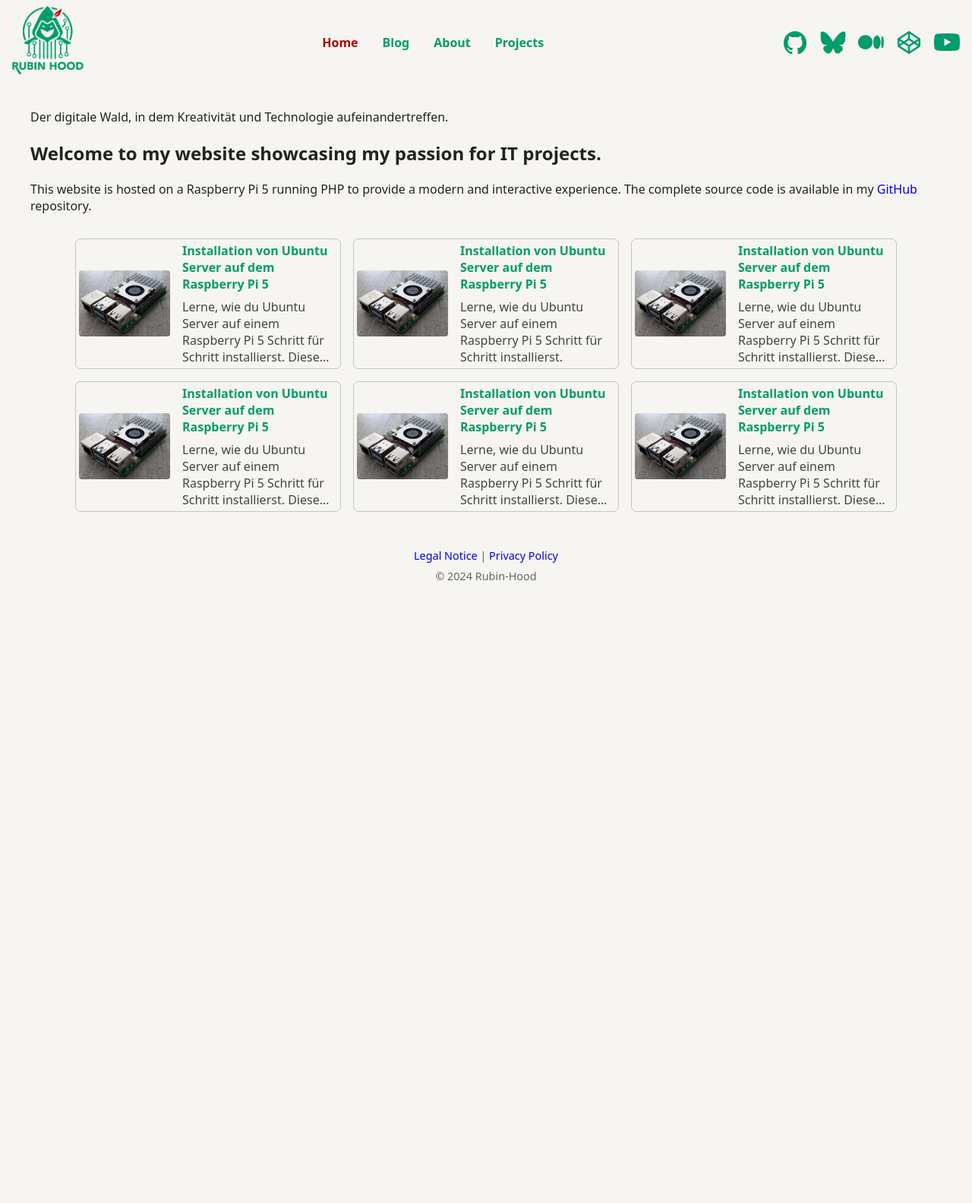
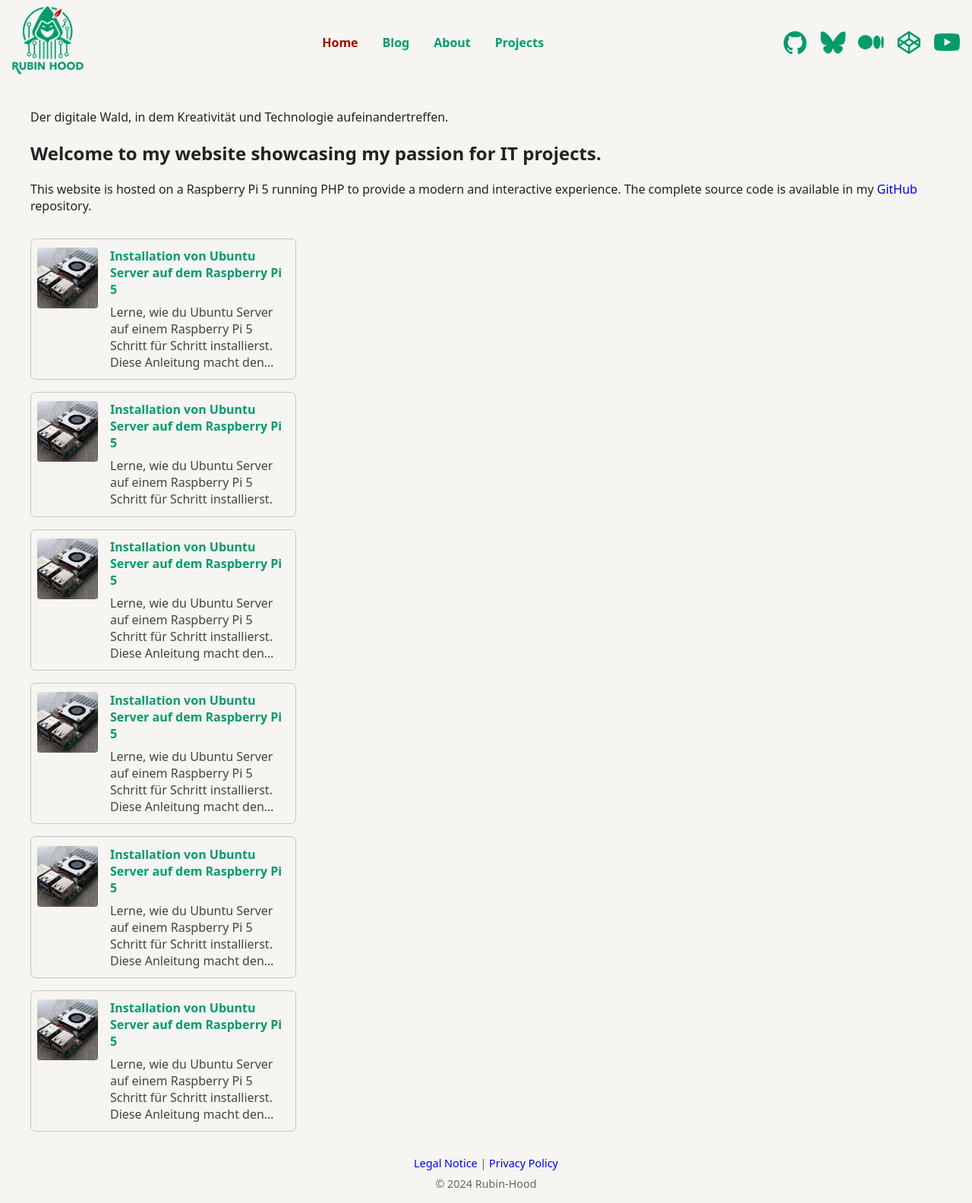
Before and after one commit to rubin-hood/rubinhood-blog, a Jekyll site: the page built from index.md, in a window 1280 px wide. Shown: the whole page at 76% size. Built offline with Jekyll 4.4.1, drawn with Linux system fonts in a browser that asks for light colours; before the commit the page ends 900 px from its top, so only the background shows below that.

Commit message:
Update style.css

```diff
--- a/assets/css/style.css
+++ b/assets/css/style.css
@@ -126,78 +126,78 @@
 }
 
 /* ===========================================================
-   4. Blog-Grid und Blog-Karten
-   -----------------------------------------------------------
-   - Layout und Aussehen für Blog-Listen und Blogkarten
+   4. Blog-Grid und Blog-Karten (wichtige Änderungen)
    =========================================================== */
 
-/* Grid für Blog-Teaser oder Blog-Übersicht */
-.blog-teaser-grid, .blog-grid {
-  display: flex;            /* Zeigt alle Blogkarten nebeneinander als Flexbox */
-  flex-wrap: wrap;          /* Karten umbrechen automatisch in die nächste Zeile bei wenig Platz */
-  gap: 0rem 1rem;           /* Vertikal kein Abstand, horizontal 1rem Abstand zwischen Karten */
-  margin-bottom: 2rem;      /* Abstand unterhalb des gesamten Grids */
-  justify-content: center;  /* Grid wird zentriert, Karten erscheinen in der Mitte */
+/* Sidebar (linke Spalte) */
+.blog-layout {
+  display: flex;
+  gap: 2rem;
 }
 
-/* Einzelansicht (alle Blogkarten untereinander in einer Spalte) */
-.blog-grid-single {
-  flex-direction: column;   /* Stapelt die Karten untereinander (vertikal) */
-  align-items: center;      /* Karten in der Mitte ausrichten */
+.blog-sidebar {
+  flex: 1 1 520px; /* Passe hier die Breite nach Wunsch an */
+  min-width: 380px;
+  max-width: 700px;
+  border-right: 2px solid #e0e0e0;
+  padding-right: 2rem;
+  box-sizing: border-box;
 }
 
-/* Einzelne Blogkarte (Artikel-Vorschau) */
+/* Blog-Listen (untereinander, mit Abstand) */
+.blog-list {
+  display: flex;
+  flex-direction: column;
+  gap: 1.2rem;
+}
+
+/* Blogkarten (Vorschau/Teaser in der Sidebar) */
 .blog-card {
-  flex: 1 1 300px;          /* Karte kann wachsen, ist aber mindestens 300px breit */
-  box-sizing: border-box;   /* Padding und Border werden zur Breite dazugerechnet */
-  background: #F6F5F1;         /* Weiße Kartenfläche */
-  /*border: 2px solid #ff0000;   /* Dezenter, grauer Rahmen */
-  border-radius: 7px;       /* Abgerundete Ecken */
-  display: flex;            /* Bild und Inhalt nebeneinander */
-  align-items: center;      /* Bild und Text oben bündig */
-  padding: 0.25rem;         /* Etwas Innenabstand rundherum */
-  min-width: 250px;         /* Mindestbreite der Karte */
-  max-width: 350px;         /* Maximalbreite der Karte */
-  margin-bottom: 1rem;      /* Abstand nach unten zur nächsten Karte */
-  transition: border-color .2s; /* Weicher Übergang bei Farbumschlag (z.B. bei aktiver Karte) */
+  display: flex;
+  align-items: flex-start;
+  background: #F6F5F1;
+  border-radius: 7px;
+  padding: 0.7rem 0.5rem;
+  margin-bottom: 0;
+  width: 100%;
+  max-width: unset;
+  min-width: 0;
+  box-sizing: border-box;
+  transition: border-color .2s;
+  /* border: 1px solid #c4c4c4;  // falls gewünscht */
+}
+
+.blog-card .card-img {
+  min-width: 80px;
+  max-width: 80px;
+  min-height: 80px;
+  max-height: 80px;
+  margin-right: 1rem;
+  display: flex;
+  align-items: center;
+  justify-content: center;
+}
+
+.blog-card .card-img img {
+  width: 80px;
+  height: 80px;
+  object-fit: cover;
+  border-radius: 4px;
+  display: block;
 }
 
 .card-content {
-  flex: 1;              /* Nimmt den Rest des Platzes */
+  flex: 1;
+  min-width: 0;
 }
 
-
-/* Bildbereich (links in der Karte) – kann auch als Platzhalter dienen */
-.blog-card .card-img {
-  min-width: 120px;         /* Bildbereich hat immer mindestens 120px Breite */
-  min-height: 120px;        /* ... und mindestens 120px Höhe */
-  /*background: #f3f3f3;      /* Hellgrauer Hintergrund, falls kein Bild da ist */
-  display: flex;            /* Bild/Text im Inneren zentrieren */
-  align-items: center;      /* Vertikal zentriert */
-  justify-content: center;  /* Horizontal zentriert */
-  font-size: 2rem;          /* Große Schriftgröße, falls Platzhalter-Text ("Bild") angezeigt wird */
-  font-weight: bold;        /* Platzhalter fett dargestellt */
-  margin-right: 1rem;       /* Abstand rechts zum Textbereich */
-  /*border: 2px solid #9e9e9e;/* Rahmen um das Bild/Platzhalter */
+.blog-card .card-title {
+  font-weight: bold;
+  margin-bottom: 0.5rem;
+  color: #009C6C !important;
+  text-decoration: none !important;
 }
 
-/* Bild selbst in der Karte */
-.blog-card .card-img img {
-  max-width: 120px;         /* Bild ist maximal 120px breit (passt in Platzhaltergröße) */
-  object-fit: cover;        /* Bild schneidet sich ggf. zu, um den Bereich auszufüllen */
-  border-radius: 4px;       /* Bild hat leicht abgerundete Ecken */
-  display: block;           /* Kein unerwünschter Abstand unter dem Bild */
-}
-
-/* Titel im Karten-Inhalt */
-.blog-card .card-title {
-  font-weight: bold;                 /* Titel immer fett */
-  margin-bottom: 0.5rem;             /* Abstand nach unten */
-  color: #009C6C !important;         /* Akzentfarbe für den Titel (Grün) */
-  text-decoration: none !important;  /* Keine Unterstreichung */
-}
-
-/* HOVER: Wenn die Maus über die Card oder den Titel ist */
 .blog-card:hover .card-title,
 .blog-card .card-title:hover {
   color: #AA0600 !important;
@@ -205,24 +205,30 @@
   cursor: pointer;
 }
 
-/* Vorschautext zum Blogartikel */
 .blog-card .card-desc {
-  font-size: 1rem;                   /* Normale Schriftgröße */
-  color: #444;                       /* Etwas helleres Grau */
+  font-size: 1rem;
+  color: #444;
 }
 
-/* Vorschautext nur auf maximal 4 Zeilen beschränken, Rest abschneiden */
 .card-desc {
-  display: -webkit-box;              /* Ermöglicht den "line-clamp" Effekt in Webkit-Browsern */
-  -webkit-line-clamp: 4;             /* Maximal 4 Zeilen anzeigen */
-  -webkit-box-orient: vertical;      /* Box vertikal anordnen */
-  overflow: hidden;                  /* Überschüssigen Text abschneiden */
-  text-overflow: ellipsis;           /* "..." falls Text abgeschnitten wird */
+  display: -webkit-box;
+  -webkit-line-clamp: 4;
+  -webkit-box-orient: vertical;
+  overflow: hidden;
+  text-overflow: ellipsis;
 }
 
-/* Aktive Blogkarte (z.B. ausgewählt) */
-.blog-card.active { border-color: #009C6C; }        /* Rahmen wird grün */
-.blog-card.active .card-title { color: #009C6C; font-weight: bold; } /* Titel bleibt grün und fett */
+/* Aktive Blogkarte */
+.blog-card.active { border: 2px solid #009C6C; background: #F2FFFA; }
+.blog-card.active .card-title { color: #009C6C; font-weight: bold; }
+
+/* Hauptinhalt (rechte Spalte) */
+.blog-content {
+  flex: 3 1 600px;
+  padding-left: 2rem;
+  min-width: 0;
+}
+
 
 
 /* =============================================================
```
